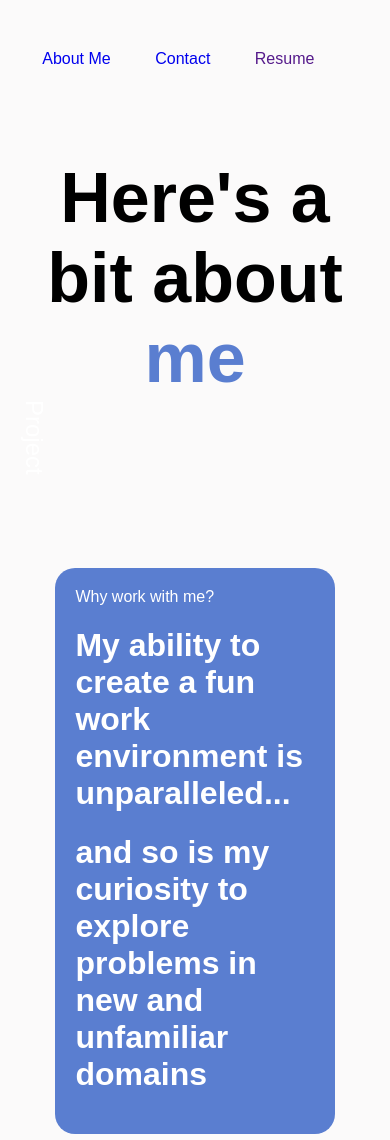
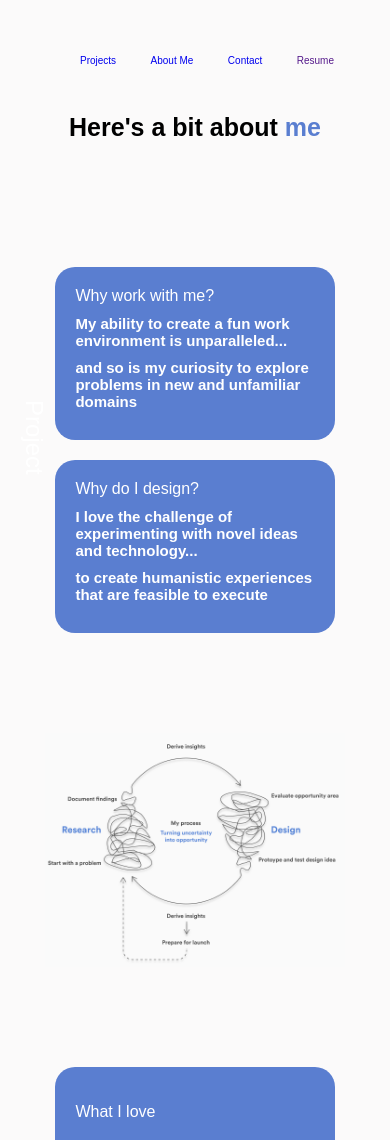
Before and after one commit to priyanshnk0001/a3, a plain HTML site: page aboutme.html in a window 390 px wide. Shown: the top 1140 px of the page. Drawn offline with Linux system fonts and the light colour scheme.

Commit message:
Add files via upload

```diff
--- a/aboutme.css
+++ b/aboutme.css
@@ -20,6 +20,56 @@
     display: inline;
     margin-right: 20px;
     padding: 10px;
+}
+
+
+
+
+@media (max-width: 500px) {
+
+
+    .option{
+        width: 300px;
+        position: fixed;
+        right: 20px;
+        top: 50px;
+        margin-left: auto;
+        margin-right: auto;
+
+    }
+
+
+    .aboutme-option{
+        font-size: 10px;
+        text-decoration: none;
+    display: inline;
+    margin-right: 10px;
+    padding: 10px;
+
+    }
+
+    p{
+        font-size: 25px;
+    }
+
+    h1{
+        font-size: 15px;
+    }
+
+    .dptextline{
+        line-height: 30px;
+    }
+
+    .imagetext{
+        line-height: 30px;
+    }
+
+    .electriphi-pera{
+        font-size: 15px;
+    }
+
+
+
 }
 
 
--- a/aboutme.html
+++ b/aboutme.html
@@ -18,7 +18,7 @@
         <a href="" class="resume aboutme-option" download="empty">Resume</a>
     </div>
 
- <div class="textproject"><a href="" class="textaproject">Project</a></div>
+ <div class="textproject"><a href="project.html" class="textaproject">Project</a></div>
 
 
 <div class="grandparent">
@@ -51,7 +51,7 @@
 <div class="dpcontainer">
     <div class="dpchild dpchildfirst">
         <div class="dpupper">What I love</div>
-        <h1>I focus on living in the moment. Some ways I do that are....
+        <h1 class="dptextline">I focus on living in the moment. Some ways I do that are....
             Watching The Office
             Enjoying cricket and the NBA
             Eating great Indian food
--- a/project.css
+++ b/project.css
@@ -21,6 +21,31 @@
     display: inline;
     margin-right: 20px;
     padding: 10px;
+}
+
+
+
+@media (max-width: 500px) {
+
+    .option{
+        width: 300px;
+        position: fixed;
+        right: 20px;
+        top: 50px;
+        margin-left: auto;
+        margin-right: auto;
+
+    }
+
+
+    .aboutme-option{
+        font-size: 10px;
+        text-decoration: none;
+    display: inline;
+    margin-right: 10px;
+    padding: 10px;
+
+    }
 }
 
 
```
